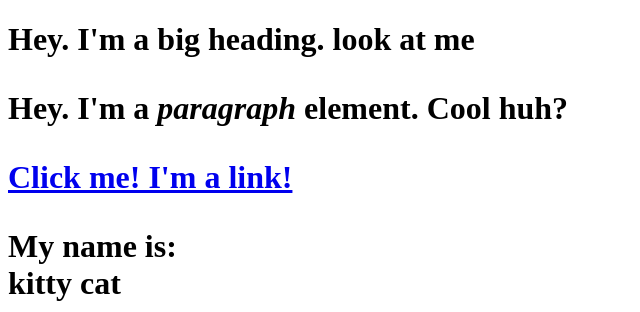
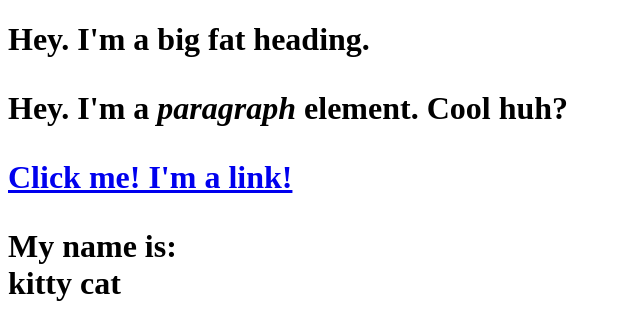
Before and after one commit to shanshan69/cartoon-hero, a plain HTML site: page test.html in a window 1280 px wide. Shown: the top 312 px of the page, without its empty margins (0-640 px from the left). Drawn offline with Linux system fonts and the light colour scheme.

Commit message:
Lines changed

```diff
--- a/test.html
+++ b/test.html
@@ -4,7 +4,7 @@
     <title>Test page</title>
 </head>
 <body>
-    <h1>Hey. I'm a big heading. look at me<h1>
+    <h1>Hey. I'm a big fat heading. <h1>
     <p> Hey. I'm a <b><i>paragraph</i></b> element. Cool huh?</p>
     <a href="https://google.com" target="_blank" title="Let's go to google">Click me! I'm a link!</a>
     <p>My name is:<br>
```
Also changed, not shown: .gitattributes.html.
